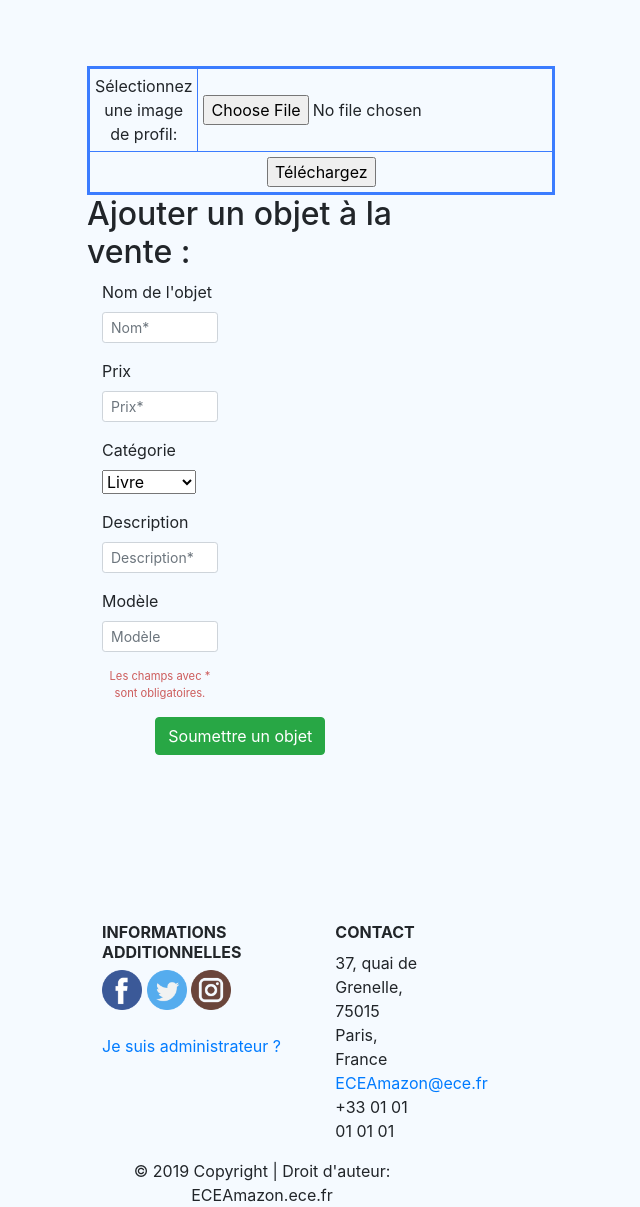
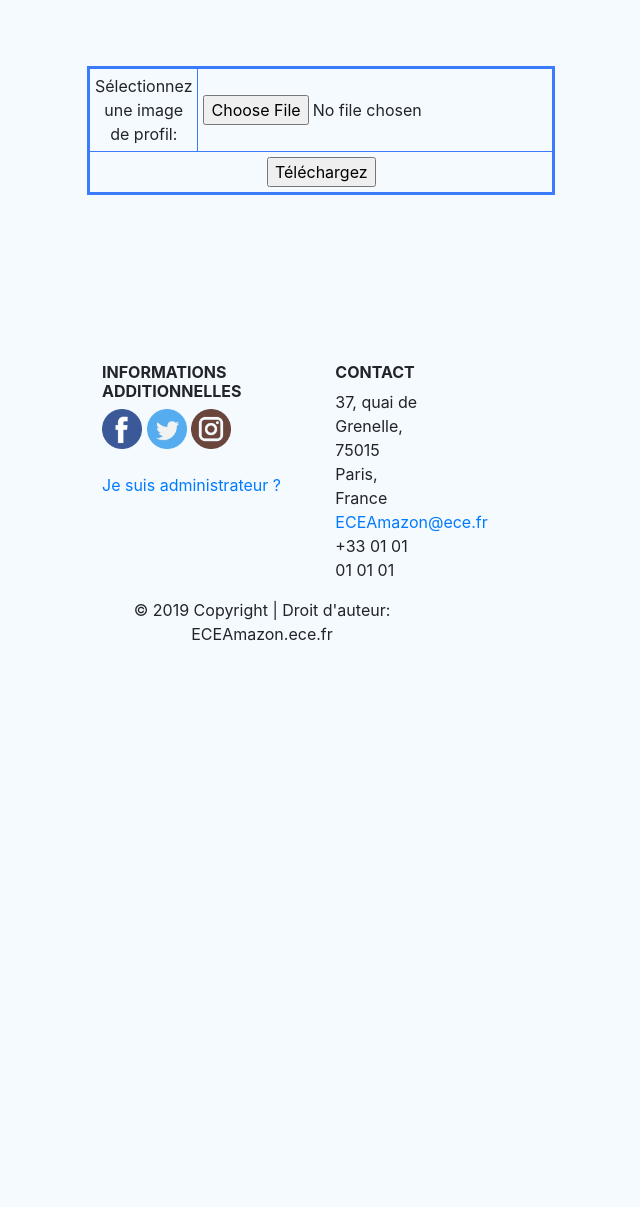
Before and after one commit to Whyrden/ECEAmazon, a PHP site: page /monComptevendeur.php in a window 1280 px wide. Shown: the part 389-1596 px from the top of the page, without its empty margins (378-1018 px from the left). After the commit the page ends 1030 px from the top, so only its background shows below. Run offline with PHP 8.4, Linux system fonts and the light colour scheme; a user stored in the database is signed in.

Commit message:
Add files via upload

```diff
--- a/monCompteVendeur.php
+++ b/monCompteVendeur.php
@@ -66,50 +66,7 @@ require "nav.php";
                 </table>
 
                 </form>
-<!--gestion des items du vendeur-->
-<h2>Ajouter un objet à la vente :</h2>
 
-<form class="inscrip form-horizontal" action="includes/moncompteVendeur_inc.php" method="POST">
-	<div class="container">
-		<div class="row">
-                    <div class="col-md-5">
-
-				            <div class="form-group">
-                                <label for="nom" class="control-label">Nom de l'objet</label>
-					           <input type="text" name="nom_item" class="form-control form-control-sm" placeholder="Nom*">
-                            </div>
-
-                            <div class="form-group">
-                                <label for="prix" class="control-label">Prix</label>
-                                <input type="number" name="prix" id="mdp" class="form-control form-control-sm" placeholder="Prix*">
-                            </div>
-
-                            <div class="form-group">
-                                <label for="categorie">   Catégorie    </label><br>
-                                <select name="pays" id="pays">
-                                    <option value="livre">Livre</option>
-                                    <option value="musique">Musique</option>
-                                    <option value="vetement">Vêtement</option>
-                                    <option value="sport">Sport</option>
-                                </select>
-                            </div>
-
-                            <div class="form-group">
-                                <label for="mdp" class="control-label">Description</label>
-                                <input type="text" name="description" id="mdp" class="form-control form-control-sm" placeholder="Description*">
-                            </div>
-
-							<div class="form-group">
-                                <label for="mdp" class="control-label">Modèle</label>
-                                <input type="text" name="modele" id="mdp" class="form-control form-control-sm" placeholder="Modèle">
-                            </div>
-
-                             <p class="ast">Les champs avec * sont obligatoires.</p>
-        					<button type="submit" class="btn btn-success retour2" name="item_submit">Soumettre un objet</button>
-                    </div>
-         </div>
-     </div>
-</form>
 
 
 
```
Also changed, not shown: includes/monCompteVendeur_inc.php (+2 -6 lines), includes/vente_inc.php (added, +48 -0 lines), vente.php (added, +60 -0 lines). Lines whose indentation alone changed are shown as unchanged.
